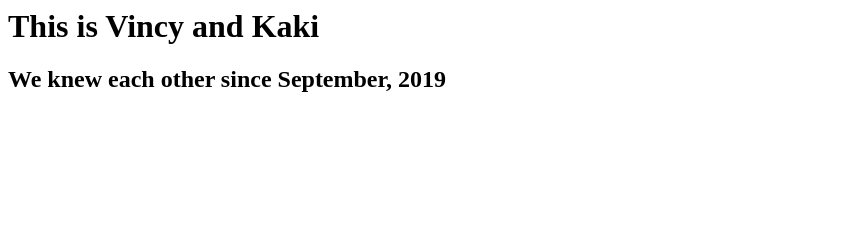
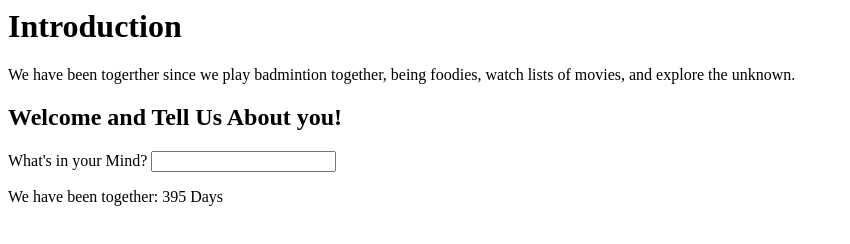
Before and after one commit to yingshill/thisisus, a plain HTML site: page index.html in a window 1280 px wide. Shown: the whole page, without its empty margins (0-850 px from the left). Drawn offline with Linux system fonts and the light colour scheme.

Commit message:
add timer accounting for days we have been together

```diff
--- a/index.html
+++ b/index.html
@@ -6,11 +6,55 @@
     <script src="index.js"></script>
 </head>
 
+<!--
+framework:
+-Introduction
+
+
+Features
+- Comment Board
+- Stopwatch
+
+
+-->
+
+
+
 <body>
-<h1>This is Vincy and Kaki</h1>
-<div>
-    <h2>We knew each other since September, 2019</h2>
-</div>
+
+
+    <h1>Introduction</h1>
+    <p id="intro">We have been togerther since we play badmintion together,
+        being foodies, watch lists of movies, and explore the unknown.</p>
+
+
+    <!--CommentBoard-->
+    <h2>Welcome and Tell Us About you!</h2>
+    <div class="commentBoard">
+
+        <lable for="writecomment">What's in your Mind?</lable>
+        <input id="writecomment" type="text">
+
+    </div>
+
+    <!--Timer-->
+    <div class="timer">
+        <p class=display-time></p>
+
+        <script>
+            const displayTime = document.querySelector(".display-time")
+            const timer = () => {
+                const now = new Date()
+                const passed = new Date(2019, 2, 23)
+                const difference = (now - passed) / 3600000 / 24
+                displayTime.innerHTML = `We have been together: ${Math.round(difference)} Days`
+            }
+            timer()
+        </script>
+
+
+
+    </div>
 </body>
 
 </html>
```
